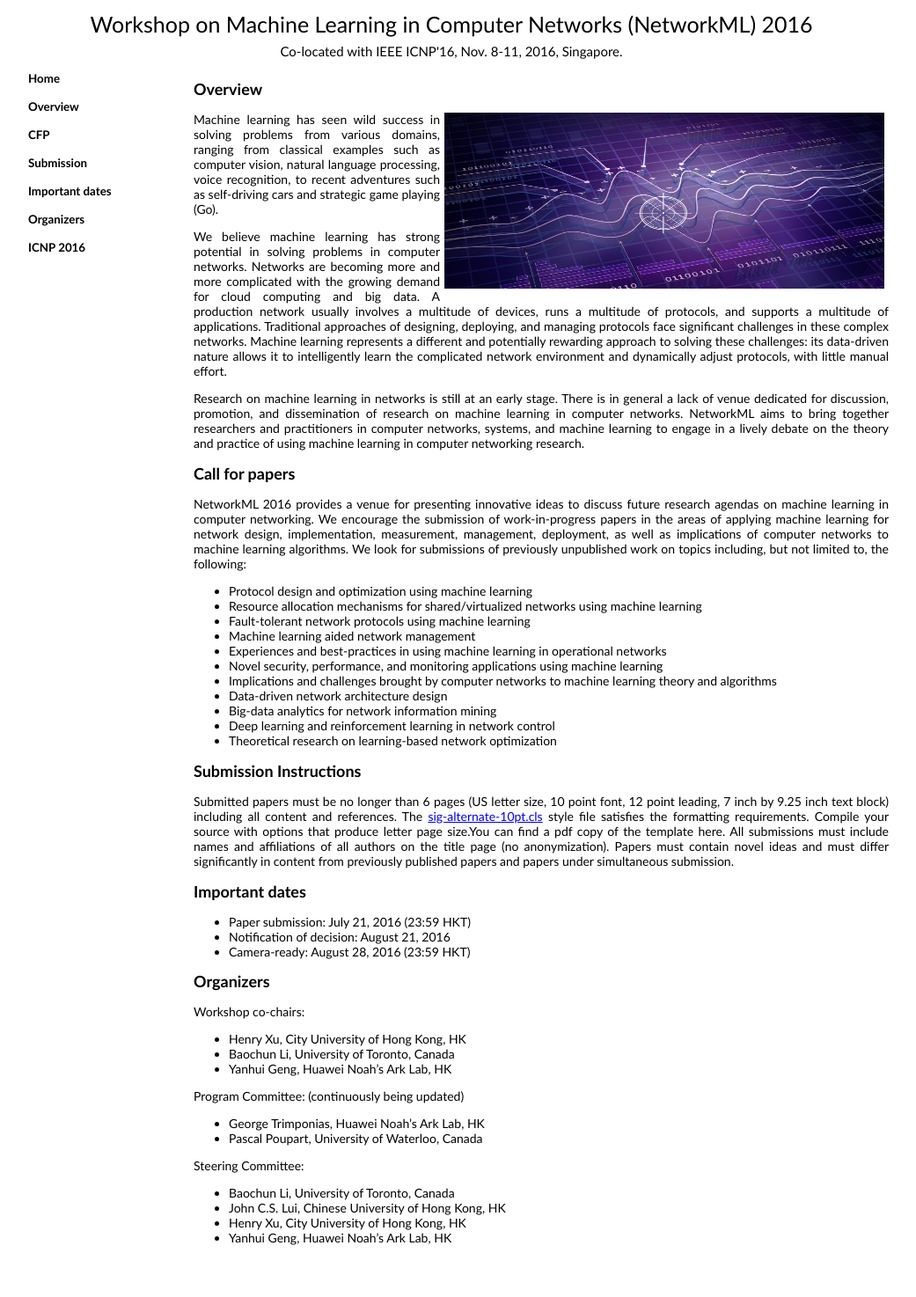
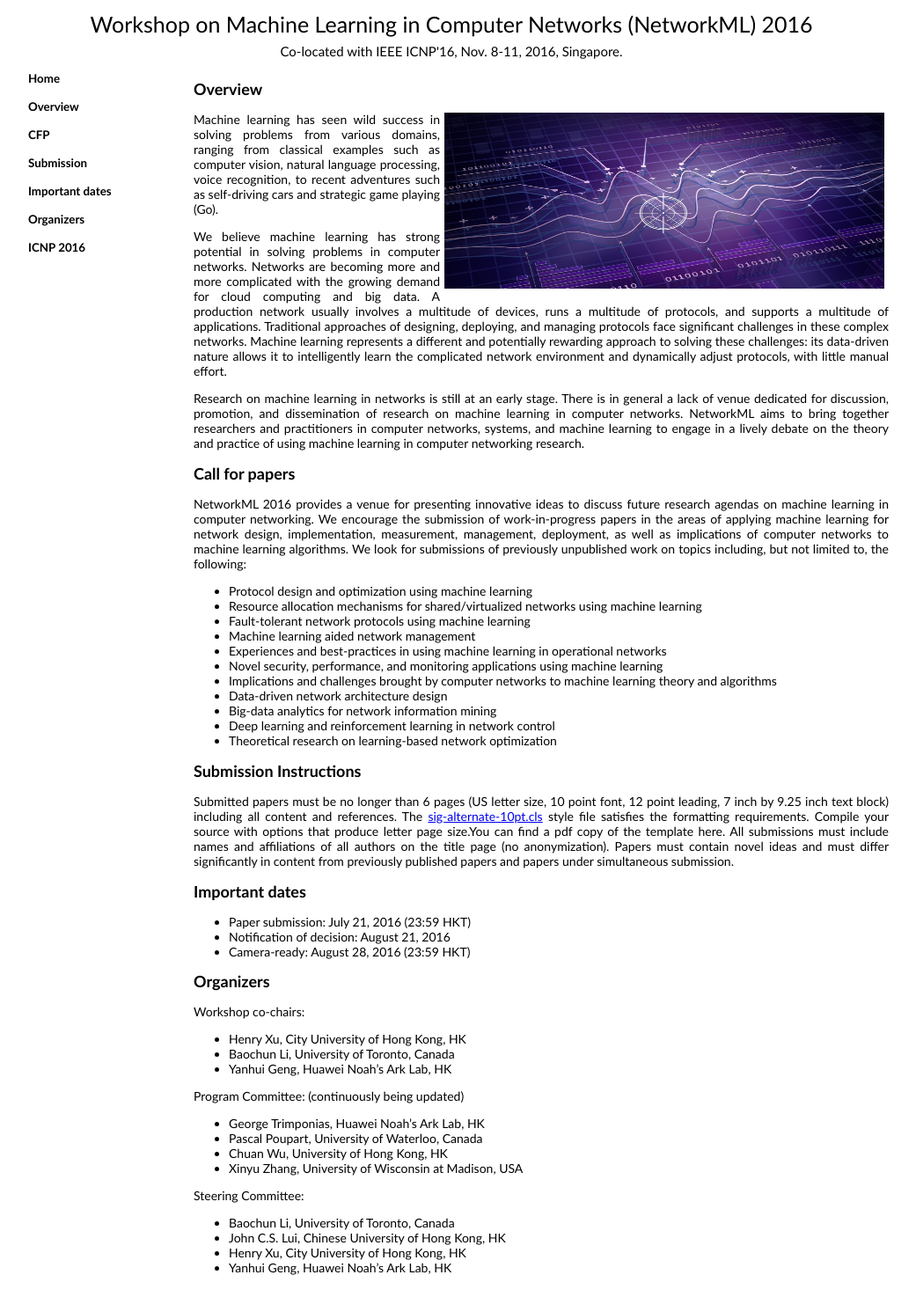
Before and after one commit to networkml/networkml.github.io, a Jekyll site: the page built from index.html, in a window 1280 px wide. Shown: the whole page at 88% size, without its empty margins (127-1168 px from the left). Built offline with Jekyll 4.4.1, drawn with Linux system fonts in a browser that asks for light colours; before the commit the page ends 1440 px from its top, so only the background shows below that.

Commit message:
pc update

```diff
--- a/_includes/index.md
+++ b/_includes/index.md
@@ -49,7 +49,8 @@ Program Committee: (continuously being updated)
 
 * George Trimponias, Huawei Noah’s Ark Lab, HK
 * Pascal Poupart, University of Waterloo, Canada
-
+* Chuan Wu, University of Hong Kong, HK
+* Xinyu Zhang, University of Wisconsin at Madison, USA
 
 Steering Committee:
 
```
